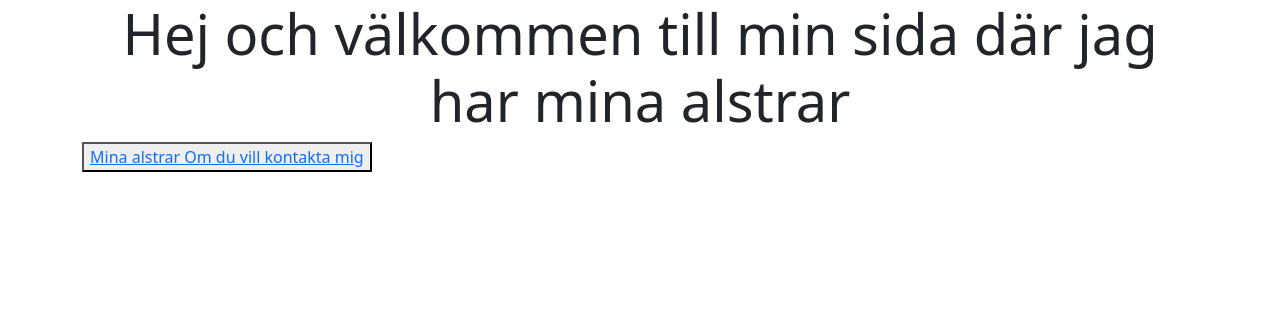
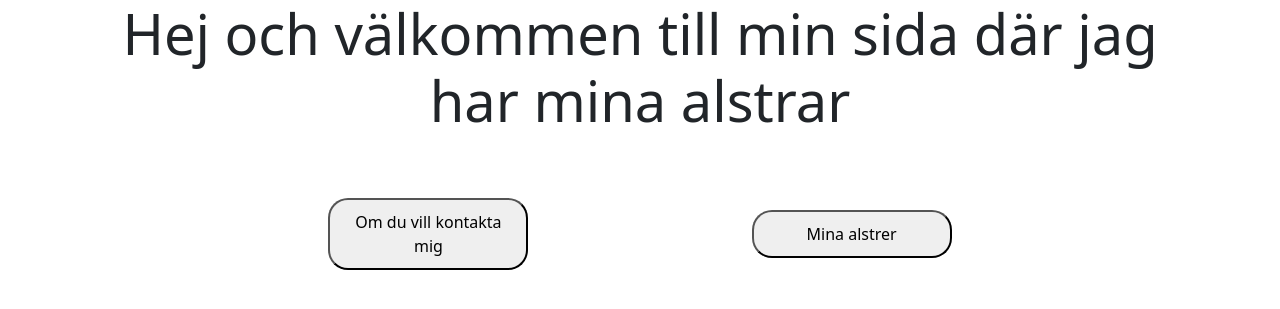
Before and after one commit to LIFRO/MVC_Inventor, an ASP.NET Core app: page / in a window 1280 px wide. Shown: the top 309 px of the page. Run offline with ASP.NET Core 8, Linux system fonts and the light colour scheme; style sheets or scripts are compiled from the project's sources.

Commit message:
css changes and main page fix

```diff
--- a/Views/Alster/Index.Cshtml
+++ b/Views/Alster/Index.Cshtml
@@ -6,7 +6,7 @@
     <header>
         <nav class="navbar navbar-expand-sm navbar-toggleable-sm navbar-light bg-white border-bottom box-shadow mb-3">
             <div class="container-fluid">
-                <a class="navbar-brand" asp-area="" asp-controller="" asp-action="Index">Tillbacks</a>
+                <a class="navbar-brand" asp-area="" asp-controller="" asp-action="Index">Tillbacka</a>
             </div>
         </nav>
     </header>
--- a/Views/Home/Index.cshtml
+++ b/Views/Home/Index.cshtml
@@ -4,10 +4,14 @@
 
 <div class="text-center">
     <h1 class="display-4">Hej och välkommen till min sida där jag har mina alstrar</h1>
+
+<div class="button-container">
+<button class="Button" onclick='location.href="@Url.Action("Index","Contacts")"'>
+    Om du vill kontakta mig
+</button>
+<button class="Button" onclick='location.href="@Url.Action("Index","Alster")"'>
+    Mina alstrer
+</button>
 </div>
-<div>
-    <button>
-        <a asp-controller="Alster" asp-action="index"> Mina alstrar </a>
-        <a asp-controller="Contacts" asp-action="index"> Om du vill kontakta mig </a>
-    </button>
+
 </div>
--- a/wwwroot/css/site.css
+++ b/wwwroot/css/site.css
@@ -53,3 +53,17 @@ body {
 .form-floating > .form-control-plaintext:focus::placeholder, .form-floating > .form-control:focus::placeholder {
   text-align: start;
 }
+
+
+.button-container{
+  display: flex;
+  justify-content: center;
+  align-items: center;
+  gap: 20%
+}
+.Button{
+  border-radius: 20px;
+  padding: 10px 20px;
+  width: 200px;
+  margin-top: 5%;
+}
```
Also changed, not shown: Views/Contacts/Index.cshtml (+11 -0 lines).
